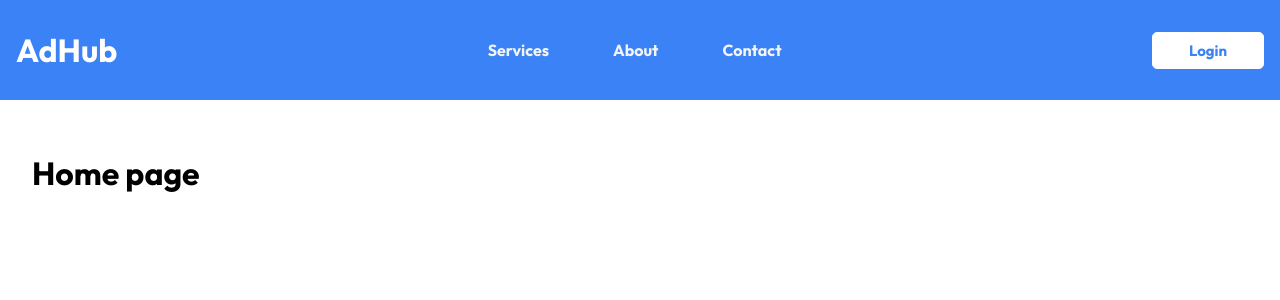
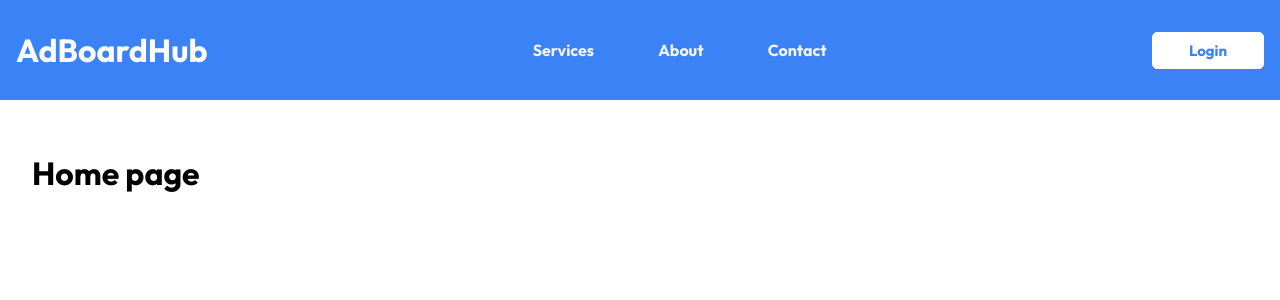
Before and after one commit to JaFr-Final-year/finallyproject, a React (Vite) app: page / in a window 1280 px wide. Shown: the top 300 px of the page. Built offline with nearby package versions, Linux system fonts and the light colour scheme.

Commit message:
update logo

```diff
--- a/src/components/navbar.jsx
+++ b/src/components/navbar.jsx
@@ -4,7 +4,7 @@ const Navbar = () => {
     const navigate = useNavigate()
     return (
         <div className='nav-container'>
-            <h1 className='logo'   >AdHub</h1>
+            <h1 className='logo'   >AdBoardHub</h1>
             <ul className='navbar'>
                 <li onClick={() => navigate('/services')}>Services</li>
                 <li onClick={() => navigate('/about')}>About</li>
--- a/src/pages/login.jsx
+++ b/src/pages/login.jsx
@@ -42,7 +42,7 @@ const Login = () => {
 
   return (
     <div className='container'>
-      <h1 className='logo '>AdHub</h1>
+      <h1 className='logo '>AdBoardHub</h1>
       <div className='login-container'>
         <h2 className='login-title'>{state === 'sign up' ? 'Sign up' : 'Login'}</h2>
         <div className='login-card'>
```
